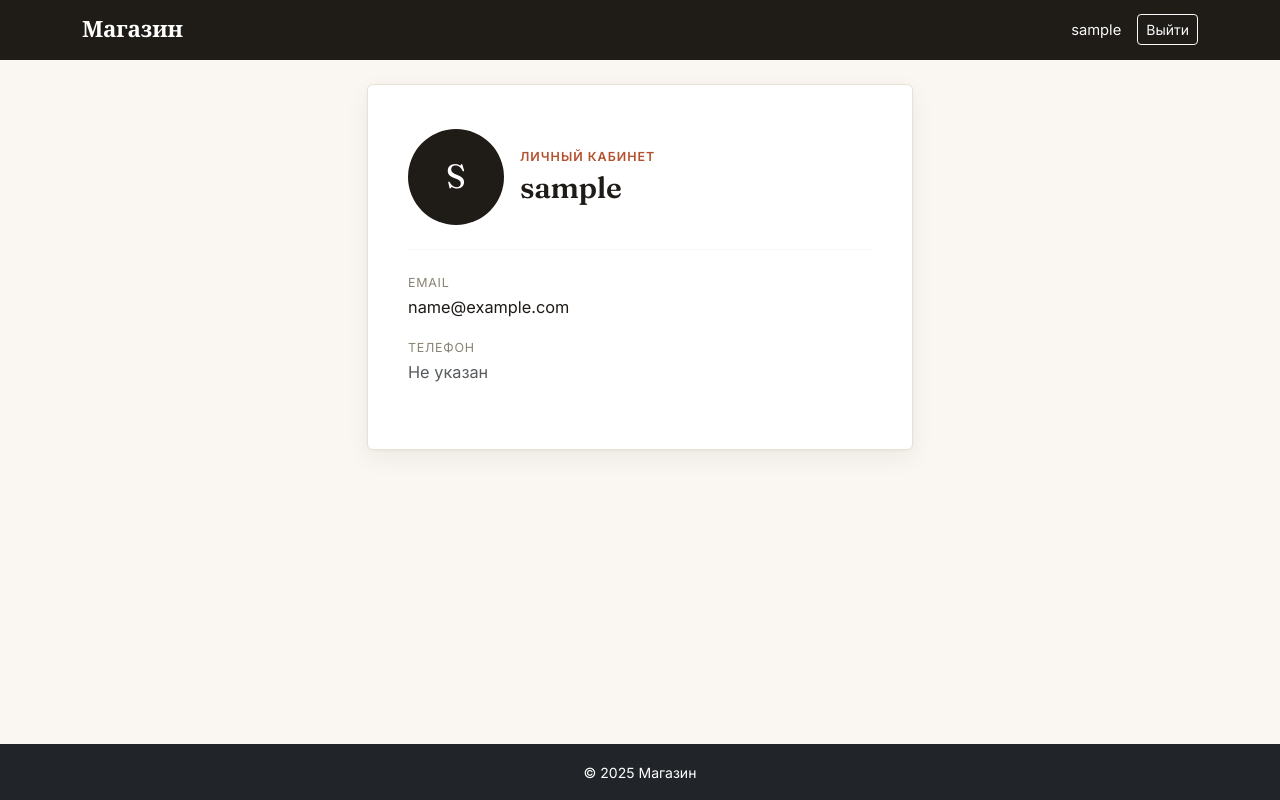
After one commit to Snakemat1/snkmt_shop, a Django app: page /users/profile/ in a window 1280 px wide. The commit adds this page. Run offline with Django 5.2, Linux system fonts and the light colour scheme; the visitor is signed in with stand-in values (Sample User, id 1).

Commit message:
Полностью закончил users Готовы все модели, формы и шаблоны

```diff
--- a/catalog/templates/catalog/base.html
+++ b/catalog/templates/catalog/base.html
@@ -5,11 +5,187 @@
     <meta name="viewport" content="width=device-width, initial-scale=1.0">
     <title>{% block title %}Магазин{% endblock %}</title>
     <link href="https://cdn.jsdelivr.net/npm/bootstrap@5.3.0/dist/css/bootstrap.min.css" rel="stylesheet">
+    <link rel="preconnect" href="https://fonts.googleapis.com">
+    <link rel="preconnect" href="https://fonts.gstatic.com" crossorigin>
+    <link href="https://fonts.googleapis.com/css2?family=Fraunces:opsz,wght@9..144,400;9..144,500;9..144,600&family=Inter:wght@400;500;600&display=swap" rel="stylesheet">
+    <style>
+        :root {
+            --color-bg: #FAF7F2;
+            --color-ink: #1F1B16;
+            --color-accent: #B5502E;
+            --color-accent-dark: #93401F;
+            --color-muted: #8A8275;
+            --color-card: #FFFFFF;
+            --color-border: #E8E2D6;
+            --font-display: 'Fraunces', Georgia, serif;
+            --font-body: 'Inter', sans-serif;
+        }
+
+        body {
+            background: var(--color-bg);
+            color: var(--color-ink);
+            font-family: var(--font-body);
+        }
+
+        h1, h2, h3, .navbar-brand {
+            font-family: var(--font-display);
+            font-weight: 600;
+            letter-spacing: -0.01em;
+        }
+
+        .navbar {
+            background: var(--color-ink) !important;
+        }
+
+        .navbar-brand {
+            font-size: 1.4rem;
+        }
+
+        .nav-link {
+            font-family: var(--font-body);
+            font-size: 0.92rem;
+        }
+
+        .btn-primary, .btn-accent {
+            background: var(--color-accent);
+            border-color: var(--color-accent);
+            color: #fff;
+        }
+        .btn-primary:hover, .btn-accent:hover {
+            background: var(--color-accent-dark);
+            border-color: var(--color-accent-dark);
+            color: #fff;
+        }
+
+        .auth-card {
+            background: var(--color-card);
+            border: 1px solid var(--color-border);
+            border-radius: 6px;
+            box-shadow: 0 1px 3px rgba(31, 27, 22, 0.04), 0 8px 24px rgba(31, 27, 22, 0.06);
+            padding: 2.75rem 2.5rem;
+        }
+
+        .auth-eyebrow {
+            font-family: var(--font-body);
+            font-size: 0.78rem;
+            font-weight: 600;
+            letter-spacing: 0.08em;
+            text-transform: uppercase;
+            color: var(--color-accent);
+            margin-bottom: 0.5rem;
+        }
+
+        .auth-title {
+            font-size: 1.85rem;
+            margin-bottom: 0.4rem;
+        }
+
+        .auth-subtitle {
+            color: var(--color-muted);
+            font-size: 0.95rem;
+            margin-bottom: 2rem;
+        }
+
+        .auth-card .form-label {
+            font-size: 0.85rem;
+            font-weight: 500;
+            color: var(--color-ink);
+        }
+
+        .auth-card .form-control {
+            border: 1px solid var(--color-border);
+            border-radius: 4px;
+            padding: 0.65rem 0.85rem;
+            background: #FCFBF8;
+        }
+
+        .auth-card .form-control:focus {
+            border-color: var(--color-accent);
+            box-shadow: 0 0 0 3px rgba(181, 80, 46, 0.12);
+            background: #fff;
+        }
+
+        .auth-card .form-text {
+            font-size: 0.8rem;
+            color: var(--color-muted);
+        }
+
+        .auth-card .invalid-feedback,
+        .auth-card .errorlist {
+            color: #A33A2C;
+            font-size: 0.82rem;
+            list-style: none;
+            padding: 0;
+            margin-top: 0.25rem;
+        }
+
+        .auth-footer-link {
+            text-align: center;
+            margin-top: 1.75rem;
+            font-size: 0.9rem;
+            color: var(--color-muted);
+        }
+        .auth-footer-link a {
+            color: var(--color-accent);
+            font-weight: 500;
+            text-decoration: none;
+        }
+        .auth-footer-link a:hover {
+            text-decoration: underline;
+        }
+
+        .profile-avatar {
+            width: 96px;
+            height: 96px;
+            border-radius: 50%;
+            object-fit: cover;
+            border: 3px solid var(--color-bg);
+            box-shadow: 0 0 0 1px var(--color-border);
+        }
+
+        .profile-avatar-placeholder {
+            width: 96px;
+            height: 96px;
+            border-radius: 50%;
+            background: var(--color-ink);
+            color: #fff;
+            display: flex;
+            align-items: center;
+            justify-content: center;
+            font-family: var(--font-display);
+            font-size: 2.1rem;
+        }
+
+        .profile-field-label {
+            font-size: 0.78rem;
+            text-transform: uppercase;
+            letter-spacing: 0.06em;
+            color: var(--color-muted);
+            margin-bottom: 0.15rem;
+        }
+
+        .profile-field-value {
+            font-size: 1.02rem;
+            margin-bottom: 1.25rem;
+        }
+    </style>
 </head>
 <body class="d-flex flex-column min-vh-100">
-    <nav class="navbar navbar-expand-lg navbar-dark bg-dark mb-4">
+    <nav class="navbar navbar-expand-lg navbar-dark mb-4">
         <div class="container">
             <a class="navbar-brand" href="{% url 'catalog:product_list' %}">Магазин</a>
+            <div class="d-flex align-items-center gap-3 ms-auto">
+                {% if user.is_authenticated %}
+                    <a class="nav-link text-light d-inline" href="{% url 'users:profile' %}">{{ user.username }}</a>
+                    <form method="post" action="{% url 'users:logout' %}" class="d-inline m-0">
+                        {% csrf_token %}
+                        <button type="submit" class="btn btn-sm btn-outline-light">Выйти</button>
+                    </form>
+                {% else %}
+                    <a class="nav-link text-light d-inline" href="{% url 'users:login' %}">Войти</a>
+                    <a class="btn btn-sm btn-accent" href="{% url 'users:register' %}">Регистрация</a>
+                {% endif %}
+            </div>
         </div>
     </nav>
 
--- a/shop/settings.py
+++ b/shop/settings.py
@@ -145,3 +145,6 @@ MEDIA_URL = '/media/'
 MEDIA_ROOT = BASE_DIR / 'media'
 
 AUTH_USER_MODEL = 'users.CustomUser'
+
+LOGIN_REDIRECT_URL = 'users:profile'
+LOGOUT_REDIRECT_URL = 'catalog:product_list'
--- a/shop/urls.py
+++ b/shop/urls.py
@@ -1,19 +1,3 @@
-"""
-URL configuration for shop project.
-
-The `urlpatterns` list routes URLs to views. For more information please see:
-    https://docs.djangoproject.com/en/5.2/topics/http/urls/
-Examples:
-Function views
-    1. Add an import:  from my_app import views
-    2. Add a URL to urlpatterns:  path('', views.home, name='home')
-Class-based views
-    1. Add an import:  from other_app.views import Home
-    2. Add a URL to urlpatterns:  path('', Home.as_view(), name='home')
-Including another URLconf
-    1. Import the include() function: from django.urls import include, path
-    2. Add a URL to urlpatterns:  path('blog/', include('blog.urls'))
-"""
 from django.contrib import admin
 from django.urls import path, include
 from django.conf import settings
@@ -21,7 +5,8 @@ from django.conf.urls.static import static
 
 urlpatterns = [
     path('admin/', admin.site.urls),
-    path("catalog/", include("catalog.urls"))
+    path("catalog/", include("catalog.urls")),
+    path("users/", include("users.urls"))
 ]
 
 if settings.DEBUG:
--- /dev/null
+++ b/users/templates/users/profile.html
@@ -0,0 +1,37 @@
+{% extends "catalog/base.html" %}
+
+{% block title %}Личный кабинет — Магазин{% endblock %}
+
+{% block content %}
+<div class="row justify-content-center">
+    <div class="col-md-7 col-lg-6">
+        <div class="auth-card">
+            <div class="d-flex align-items-center gap-3 mb-4">
+                {% if user.avatar %}
+                    <img src="{{ user.avatar.url }}" alt="{{ user.username }}" class="profile-avatar">
+                {% else %}
+                    <div class="profile-avatar-placeholder">{{ user.username|first|upper }}</div>
+                {% endif %}
+                <div>
+                    <div class="auth-eyebrow mb-1">Личный кабинет</div>
+                    <h2 class="auth-title mb-0">{{ user.username }}</h2>
+                </div>
+            </div>
+
+            <hr class="my-4" style="border-color: var(--color-border);">
+
+            <div class="profile-field-label">Email</div>
+            <div class="profile-field-value">{{ user.email|default:"Не указан" }}</div>
+
+            <div class="profile-field-label">Телефон</div>
+            <div class="profile-field-value">
+                {% if user.phone %}
+                    {{ user.phone }}
+                {% else %}
+                    <span class="text-muted">Не указан</span>
+                {% endif %}
+            </div>
+        </div>
+    </div>
+</div>
+{% endblock %}
--- /dev/null
+++ b/users/urls.py
@@ -0,0 +1,12 @@
+from django.urls import path
+from django.contrib.auth.views import LoginView, LogoutView
+from . import views
+
+app_name = "users"
+
+urlpatterns = [
+    path("register/", views.register_view, name="register"),
+    path("login/", LoginView.as_view(template_name="users/login.html"), name="login"),
+    path("logout/", LogoutView.as_view(), name="logout"),
+    path("profile/", views.profile_view, name="profile"),
+]
--- a/users/views.py
+++ b/users/views.py
@@ -1,3 +1,19 @@
-from django.shortcuts import render
+from django.shortcuts import redirect, render
+from django.contrib.auth import login
+from .forms import RegisterForm
+from django.contrib.auth.decorators import login_required
 
-# Create your views here.
+def register_view(request):
+    if request.method == "POST":
+        form = RegisterForm(request.POST)
+        if form.is_valid():
+            user = form.save()
+            login(request, user)
+            return redirect("catalog:product_list")
+    else:
+        form = RegisterForm()
+    return render(request, "users/register.html", {"form": form})
+
+@login_required
+def profile_view(request):
+    return render(request, "users/profile.html", {"user": request.user})
```
Also changed, not shown: users/forms.py (added, +15 -0 lines), users/templates/users/login.html (added, +41 -0 lines), users/templates/users/register.html (added, +66 -0 lines).
